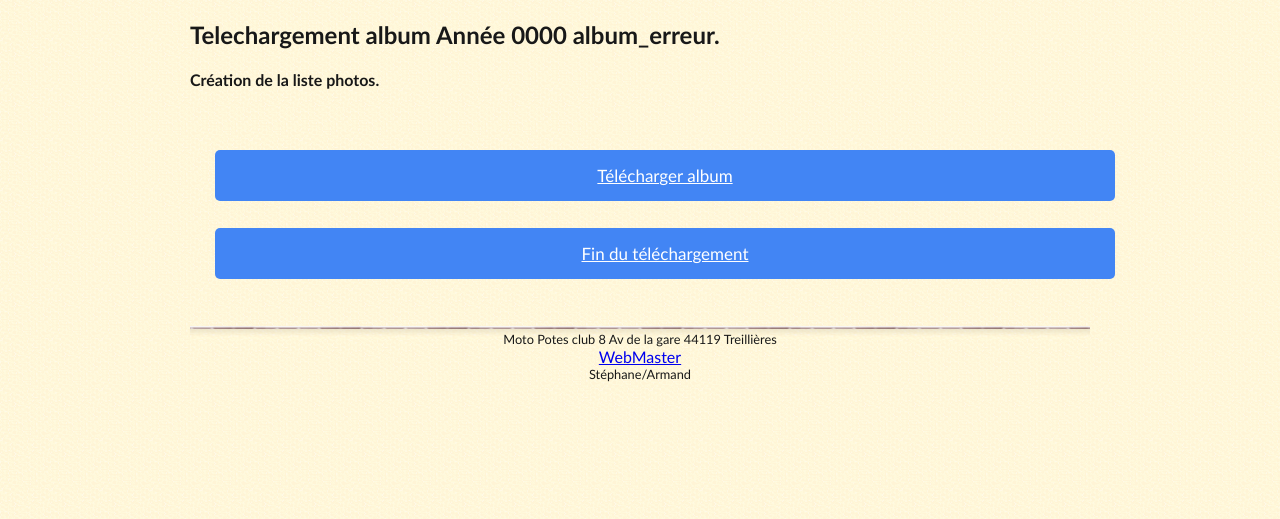
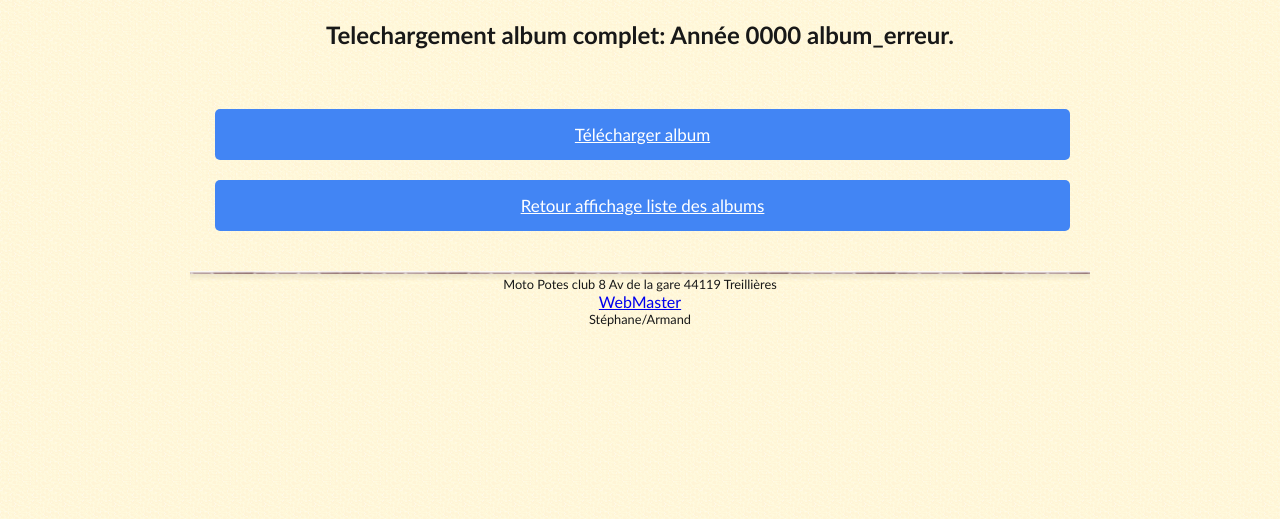
Before and after one commit to accd44119/MPC-Site-Web, a PHP site: page /ZoneProtegee/Telechargement.php in a window 1280 px wide. Shown: the part 148-667 px from the top of the page. Run offline with PHP 8.4, Linux system fonts and the light colour scheme.

Commit message:
Telechargement mise en place ds album

```diff
--- a/Includes/Section_Telechargement.php
+++ b/Includes/Section_Telechargement.php
@@ -13,16 +13,15 @@
 				$Album = "album_erreur";
 			}
 			$Album_No_Space = urlencode($Album);
-			//$TelechargerAlbum = $Protect_rep . 'Telechargement.php?Annee='. $YearDisplay .'&Album='. $Album_No_Space  ;
 			$display_Exit_Photo = $ZonePublic_rep . 'albums.php?Annee=' . $YearDisplay  ;
 			echo '<div id="Titre_Telechargement">';
-			echo '<h2> Telechargement album Année '. $YearDisplay . ' ' . $Album . '. </h2>';
+			echo '<h2> Telechargement album complet:   Année '. $YearDisplay . '   ' . $Album . '. </h2>';
 			$RepertoirePhotos = $Albums_rep . $YearDisplay . '/' . $Album . '/photos';
 			$FichierListePhotos = $Tmp_rep .'ListePhotos.txt' ;
 			$UrlListe  = 'http://' . $_SERVER['HTTP_HOST'] . substr($FichierListePhotos,2);
 			$UrlPhotos = 'http://' . $_SERVER['HTTP_HOST'] . substr($RepertoirePhotos,2);
 			// Création du fichier texte de la liste de la liste des photos du repertoire photos si il n'existe pas
-			echo "<h4> Création de la liste photos.</h4>";
+			//echo "<h4> Création de la liste photos.</h4>";
 			// creer fichier $FichierListePhotos
 			$ListePhotos_f = fopen($FichierListePhotos, 'w');
 			$ListePhotos = scandir($RepertoirePhotos);
@@ -35,7 +34,7 @@
 			echo '</div>';
 			echo '<div id="Telechargement">';
 			echo '<a href="#" id = "Bouton_Telecharger" class="TelechargementBouton"> Télécharger album </a>';
-			echo '<a href="'. $display_Exit_Photo .'" id = "Bouton_Sortie" class="TelechargementBouton">  Fin du téléchargement </a>';
+			echo '<a href="'. $display_Exit_Photo .'" id = "Bouton_Sortie" class="TelechargementBouton">  Retour affichage liste des albums </a>';
 			echo '</div>';
 
 			echo '<script language="Javascript">';
--- a/Styles/style.css
+++ b/Styles/style.css
@@ -268,9 +268,13 @@ aside img {
 }
 #Exit_Album img{
     width: 10%;
+	margin-left :20px;
+	margin-right :20px;
 }
 #Exit_Album a{
     width: 10%;
+	margin-left :20px;
+	margin-right :20px;
 }
 
 #Affichage_Album
@@ -431,6 +435,16 @@ img.img_Gauche {
 }
 
 /* definition pour la page telechargemet */
+#Titre_Telechargement {
+    display: block;
+	text-align: center;
+	width: 100%;
+}
+#Titre_Telechargement h2{
+	text-align: center;
+	width: 100%;
+}
+
 #Telechargement{
   width: 100%;
   border-radius: 7px;
@@ -438,8 +452,9 @@ img.img_Gauche {
 }
 .TelechargementBouton{
   display:block;
-  margin: 20px 0 27px;
-  width: 100%;
+  /*margin: 5px 0 5px;*/
+  width: 95%;
+  align-items:center;
   text-align:center;
   /*border: none;*/
   /*opacity: 0.7;*/
@@ -448,6 +463,7 @@ img.img_Gauche {
   /*cursor: pointer;*/
   font-size: 17px;
   margin-top: 20px;
+  margin-Bottom:20px;
   padding: 15px 0;
   border-radius: 5px;
   /*pointer-events: none;*/
```
Also changed, not shown: Includes/Section_Display_Album.php (+4 -3 lines), Images/telecharger-16.png (added), Images/telecharger-32.png (added), Images/telecharger-64.png (added), Images/telecharger-96.png (added).
